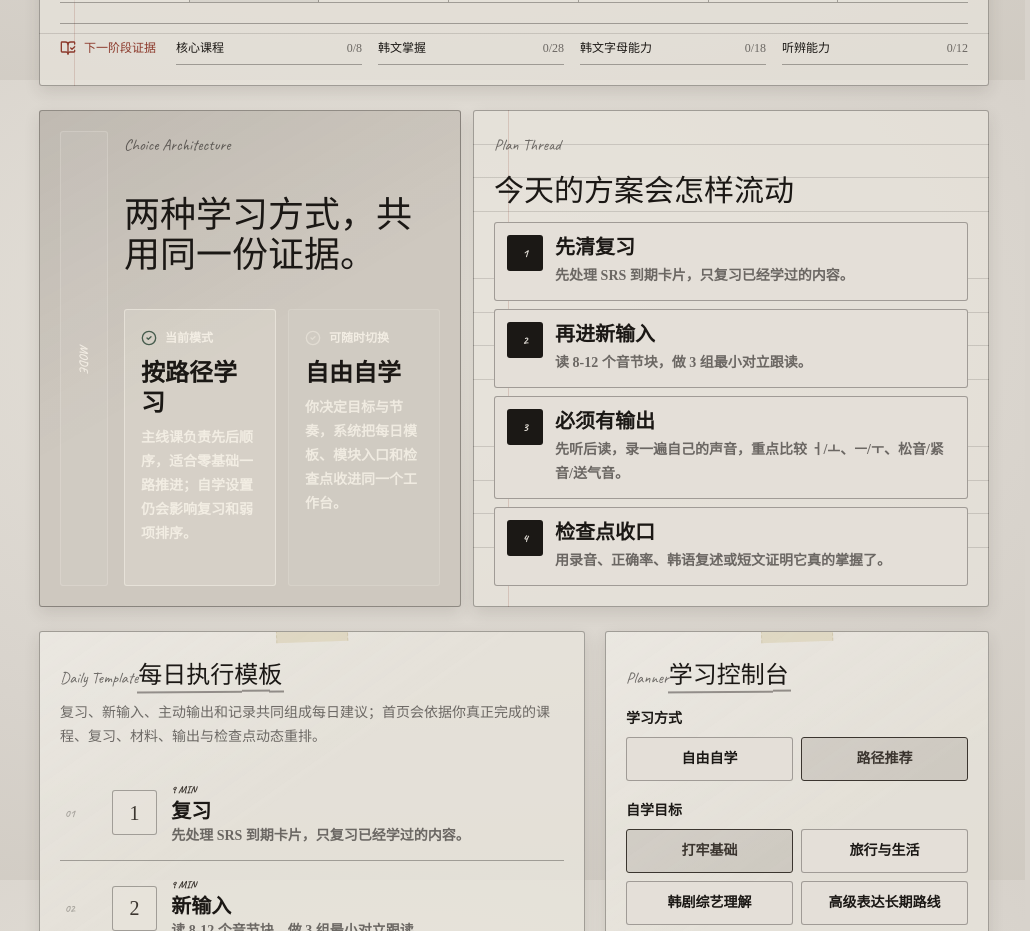
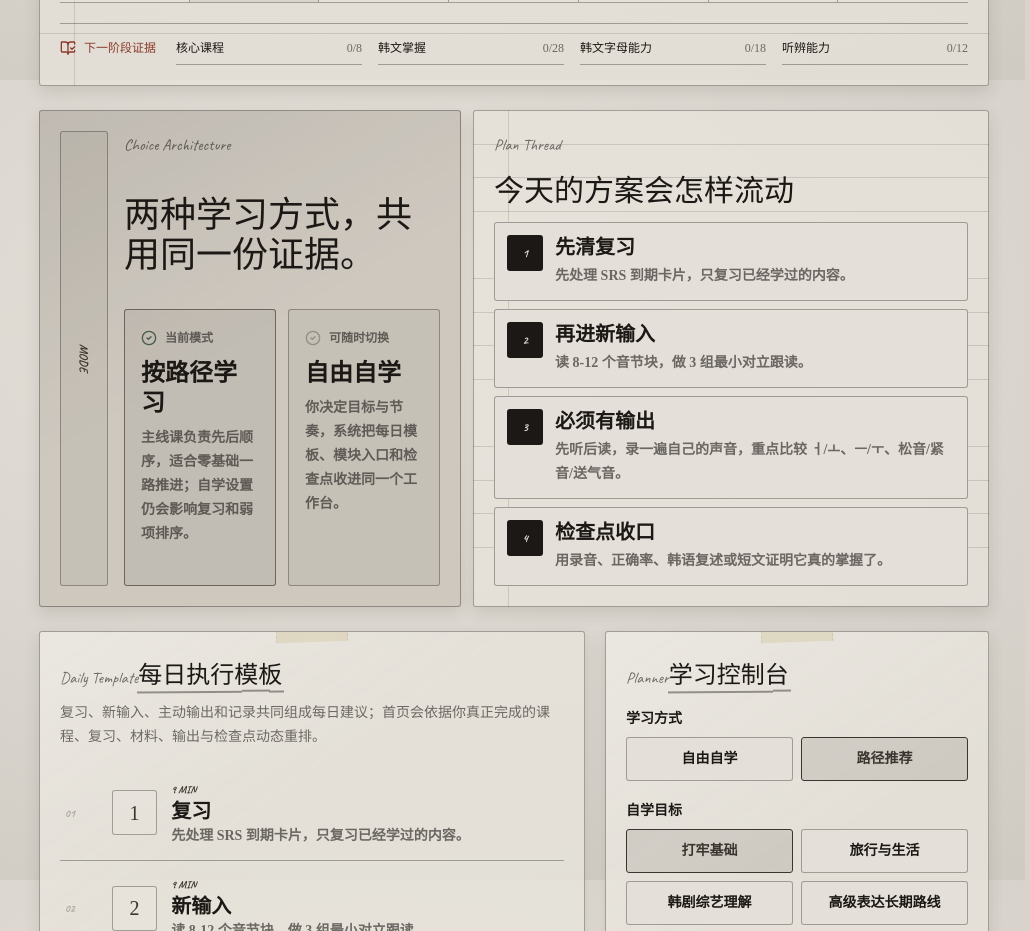
Before and after one commit to zzzfu411/yeuxkr, a Next.js app: page /self-study in a window 1280 px wide. Shown: the part 1520-2451 px from the top of the page, without its empty margins (245-1275 px from the left). Built offline with nearby package versions, Linux system fonts and the light colour scheme; a web font is replaced by a local one.

Commit message:
Fix unreadable cream text on paper dark-slab panels.
The restyle turned .dark-slab into a light paper wash, but /native and /self-study still used cream rgba text meant for the old navy slab.

```diff
--- a/src/app/native/page.tsx
+++ b/src/app/native/page.tsx
@@ -254,21 +254,21 @@ export default function NativePage() {
 
       <section className="grid gap-4 xl:grid-cols-[minmax(0,1fr)_26rem]">
         <div className="dark-slab grid gap-4 p-5 md:grid-cols-[auto_minmax(0,1fr)]">
-          <div className="hidden h-full w-12 place-items-center rounded-none border border-[rgba(255,250,240,0.18)] bg-[rgba(255,250,240,0.06)] font-mono text-xs font-black uppercase text-[rgba(255,250,240,0.74)] md:grid">
+          <div className="hidden h-full w-12 place-items-center rounded-none border border-[var(--line)] bg-[var(--wash-1)] font-mono text-xs font-black uppercase text-[var(--ink-soft)] md:grid">
             <span className="vertical-text">Portfolio</span>
           </div>
           <div className="grid gap-4">
             <div>
-              <p className="eyebrow text-[rgba(255,250,240,0.74)]">{currentStage.band}</p>
+              <p className="eyebrow text-[var(--ink-soft)]">{currentStage.band}</p>
               <h2 className="mt-2 font-serif text-3xl font-black leading-tight md:text-4xl">{currentStage.title}</h2>
-              <p className="mt-3 max-w-3xl text-sm font-bold leading-6 text-[rgba(255,250,240,0.72)]">{currentStage.target}</p>
+              <p className="mt-3 max-w-3xl text-sm font-bold leading-6 text-[var(--muted)]">{currentStage.target}</p>
             </div>
             <div className="grid gap-3 md:grid-cols-3 xl:grid-cols-6">
               {portfolioRows.map((row) => (
-                <Link key={row.label} href={row.href} className="focus-ring rounded-none border border-[rgba(255,250,240,0.16)] bg-[rgba(255,250,240,0.07)] p-3 transition hover:-translate-y-0.5">
-                  <span className="font-mono text-[0.66rem] font-black uppercase text-[rgba(255,250,240,0.6)]">{row.label}</span>
+                <Link key={row.label} href={row.href} className="focus-ring rounded-none border border-[var(--line)] bg-[var(--wash-1)] p-3 transition hover:-translate-y-0.5">
+                  <span className="font-mono text-[0.66rem] font-black uppercase text-[var(--muted)]">{row.label}</span>
                   <strong className="mt-2 block font-serif text-3xl leading-none">{row.value}</strong>
-                  <span className="mt-2 flex items-center justify-between gap-2 text-xs font-bold text-[rgba(255,250,240,0.68)]">
+                  <span className="mt-2 flex items-center justify-between gap-2 text-xs font-bold text-[var(--muted)]">
                     /{row.target}
                     <ArrowRight className="h-3.5 w-3.5" />
                   </span>
--- a/src/app/self-study/page.tsx
+++ b/src/app/self-study/page.tsx
@@ -135,11 +135,11 @@ export default function SelfStudyPage() {
 
       <section className="grid gap-3 xl:grid-cols-[minmax(0,0.9fr)_minmax(0,1.1fr)]">
         <div className="dark-slab grid gap-4 p-5 md:grid-cols-[auto_minmax(0,1fr)]">
-          <div className="hidden h-full w-12 place-items-center rounded-none border border-[rgba(255,250,240,0.18)] bg-[rgba(255,250,240,0.06)] font-mono text-xs font-black uppercase tracking-normal text-[rgba(255,250,240,0.74)] md:grid">
+          <div className="hidden h-full w-12 place-items-center rounded-none border border-[var(--line)] bg-[var(--wash-1)] font-mono text-xs font-black uppercase tracking-normal text-[var(--ink-soft)] md:grid">
             <span className="vertical-text">Mode</span>
           </div>
           <div className="grid gap-3">
-            <p className="eyebrow text-[rgba(255,250,240,0.74)]">Choice Architecture</p>
+            <p className="eyebrow text-[var(--ink-soft)]">Choice Architecture</p>
             <h2 className="font-serif text-3xl font-black leading-tight md:text-4xl">两种学习方式，共用同一份证据。</h2>
             <div className="grid gap-3 md:grid-cols-2">
               <ModeCard active={draft.studyMode === "guided"} title="按路径学习" detail="主线课负责先后顺序，适合零基础一路推进；自学设置仍会影响复习和弱项排序。" />
@@ -503,13 +503,13 @@ function planCheckpointAbilities(modules: Array<{ id: string }>): AbilityId[] {
 
 function ModeCard({ active, title, detail }: { active: boolean; title: string; detail: string }) {
   return (
-    <div className={`rounded-none border p-4 ${active ? "border-[rgba(255,250,240,0.42)] bg-[rgba(255,250,240,0.16)]" : "border-[rgba(255,250,240,0.14)] bg-[rgba(255,250,240,0.06)]"}`}>
-      <span className="mb-3 inline-flex items-center gap-2 font-mono text-xs font-black uppercase text-[rgba(255,250,240,0.72)]">
-        <CheckCircle2 className={`h-4 w-4 ${active ? "text-[var(--celadon)]" : "text-[rgba(255,250,240,0.38)]"}`} />
+    <div className={`rounded-none border p-4 ${active ? "border-[var(--line-strong)] bg-[var(--wash-2)]" : "border-[var(--line)] bg-[var(--wash-1)]"}`}>
+      <span className="mb-3 inline-flex items-center gap-2 font-mono text-xs font-black uppercase text-[var(--muted)]">
+        <CheckCircle2 className={`h-4 w-4 ${active ? "text-[var(--celadon)]" : "text-[var(--ink-faint)]"}`} />
         {active ? "当前模式" : "可随时切换"}
       </span>
       <strong className="block font-serif text-2xl leading-tight">{title}</strong>
-      <p className="mt-2 text-sm font-bold leading-6 text-[rgba(255,250,240,0.68)]">{detail}</p>
+      <p className="mt-2 text-sm font-bold leading-6 text-[var(--muted)]">{detail}</p>
     </div>
   );
 }
```
